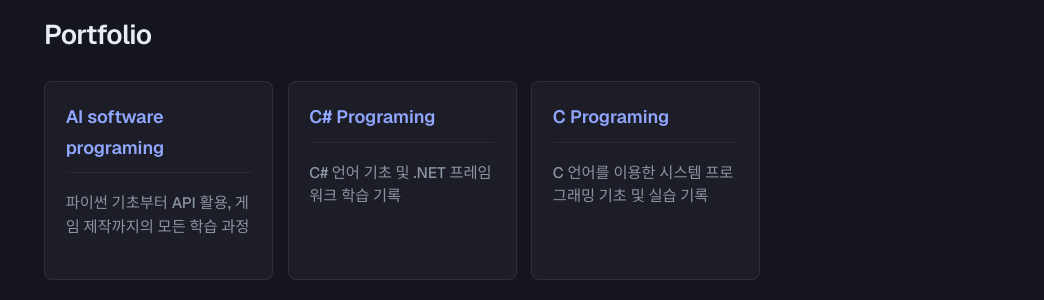
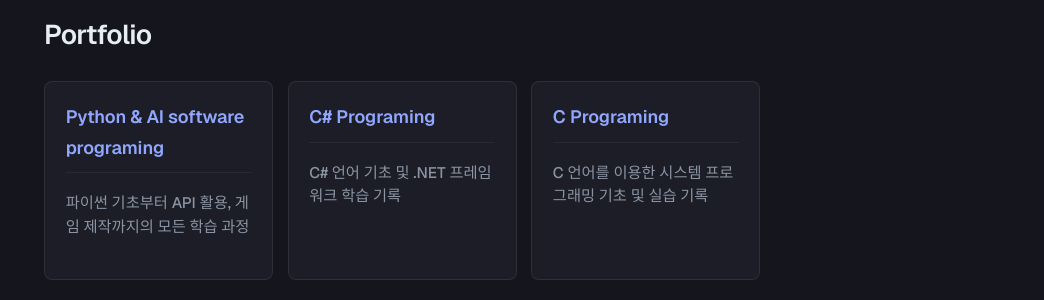
Before and after one commit to sungmin6610/sungmin6610.github.io, a Jekyll site: the page built from index.md, in a window 1280 px wide. Shown: the part 292-592 px from the top of the page, without its empty margins (236-1280 px from the left). Built offline with Jekyll 4.4.1, drawn with Linux system fonts in a browser that asks for light colours.

Commit message:
Update home.yml

```diff
--- a/_data/home.yml
+++ b/_data/home.yml
@@ -9,7 +9,7 @@ navbar_entries:
     url: https://www.abhinav.co
 
 project_entries:
-  - title: AI software programing
+  - title: Python & AI software programing
     url: /python-hub/
     desc: 파이썬 기초부터 API 활용, 게임 제작까지의 모든 학습 과정
 
```
